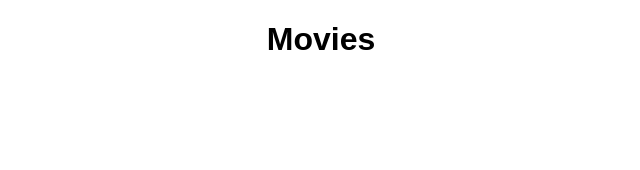
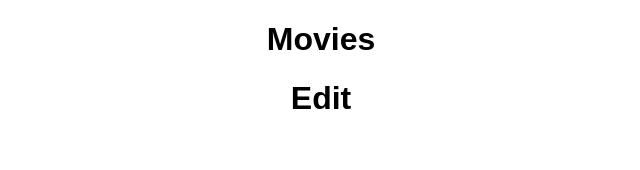
Before and after one commit to jamierichi19/sagas-movies, a React (Create React App) app: page /#/edit in a window 1280 px wide. Shown: the top 170 px of the page, without its empty margins (319-959 px from the left). Built offline with nearby package versions, Linux system fonts and the light colour scheme.

Commit message:
Edit component created

```diff
--- a/src/components/App/App.js
+++ b/src/components/App/App.js
@@ -4,6 +4,7 @@ import { HashRouter as Router, Route } from 'react-router-dom';
 
 import MovieList from '../MovieList/MovieList'
 import Details from '../Details/Details'
+import Edit from '../Edit/Edit'
 
 
 class App extends Component {
@@ -15,6 +16,7 @@ class App extends Component {
         <Router>
           <Route exact path="/" component={MovieList} />
           <Route path="/details" component={Details} />
+          <Route path='/edit' component={Edit} />
         </Router>
       </div>
     );
--- /dev/null
+++ b/src/components/Edit/Edit.js
@@ -0,0 +1,16 @@
+import React, { Component } from 'react';
+import { connect } from 'react-redux';
+
+class Edit extends Component{
+    render(){
+        return(
+            <h1>Edit</h1>
+        )
+    }
+}
+
+const putReduxStateOnProps = (reduxStore) => ({
+    reduxStore
+})
+
+export default connect(putReduxStateOnProps)(Edit);
```
